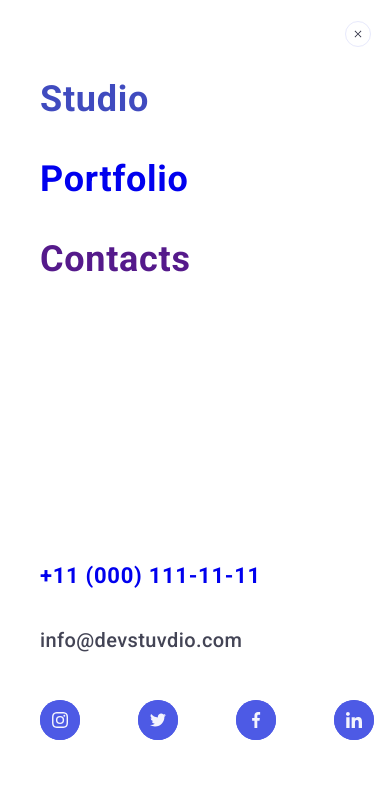
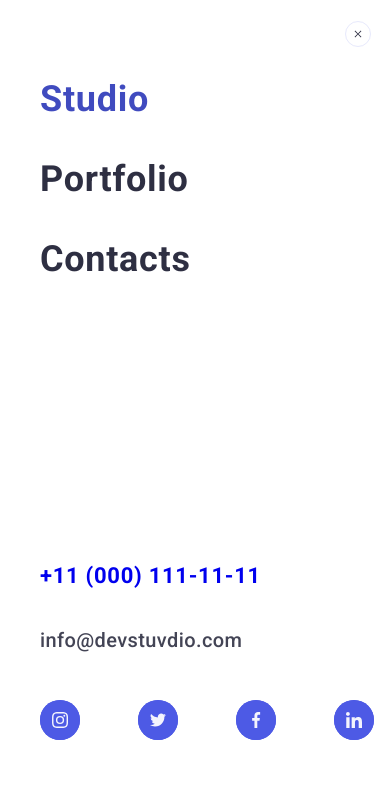
Before and after one commit to Andreykeyr/goit-markup-hw-07, a plain HTML site: page index.html in a window 390 px wide. Both pictures are taken after a click on the button 358 px from the left and 34 px from the top of the page. Shown: the top 787 px of the page. Drawn offline with nearby package versions, Linux system fonts and the light colour scheme.

Commit message:
It's okay to be a web-master

```diff
--- a/css/mobile.css
+++ b/css/mobile.css
@@ -239,6 +239,11 @@
 
   }
 
+.unactive-page {
+  color: #2e2f42;
+}
+
+
   .mobile-menu-close-icon {
     fill: #2E2F42;
   }
@@ -249,7 +254,11 @@
       linear-gradient(rgba(46, 47, 66, 0.7),
         rgba(46, 47, 66, 0.7)),
       url(../images/main-page/backgrounds/mobile-bcg-1x.png);
-  }
+  padding: 112px 0px 112px 0px;
+  height: 432px;
+    }
+
+
 
   @media screen and (min-device-pixel-ratio: 2),
   screen and (min-resolution:192dpi),
@@ -278,6 +287,7 @@
     font-weight: 700;
     line-height: 1.11;
     letter-spacing: 0.72px;
+    margin-bottom: 72px;
 
     /* @media (max-width:409px) {
       font-size: 35px;
--- a/css/style.css
+++ b/css/style.css
@@ -995,6 +995,11 @@ ul {
     transition: background-color 250ms cubic-bezier(0.4, 0, 0.2, 1);
 }
 
+.btn-footer:focus, .btn-footer:hover {
+    background-color: var(--hover-color);
+    color: var(--white-color);
+}
+
 .icon-send {
     max-width: 24px;
     height: 24px;
--- a/index.html
+++ b/index.html
@@ -73,10 +73,15 @@
 
 
         <ul class="list mobile-modal ">
-          <li class="mobile-modal-item"><a href="./index.html" class="link mobile-menu-link backlight-page">Studio</a>
+          <li class="mobile-modal-item">
+            <a href="./index.html" class="link mobile-menu-link backlight-page">Studio</a>
           </li>
-          <li class="mobile-modal-item"><a href="./portfolio.html" class="link mobile-menu-link">Portfolio</a></li>
-          <li class="mobile-modal-item"><a href="" class="link mobile-menu-link">Contacts</a></li>
+          <li class="mobile-modal-item">
+            <a href="./portfolio.html" class="link mobile-menu-link unactive-page">Portfolio</a>
+          </li>
+          <li class="mobile-modal-item">
+            <a href="" class="link mobile-menu-link unactive-page">Contacts</a>
+          </li>
         </ul>
         <div class="low-nav">
 
```
